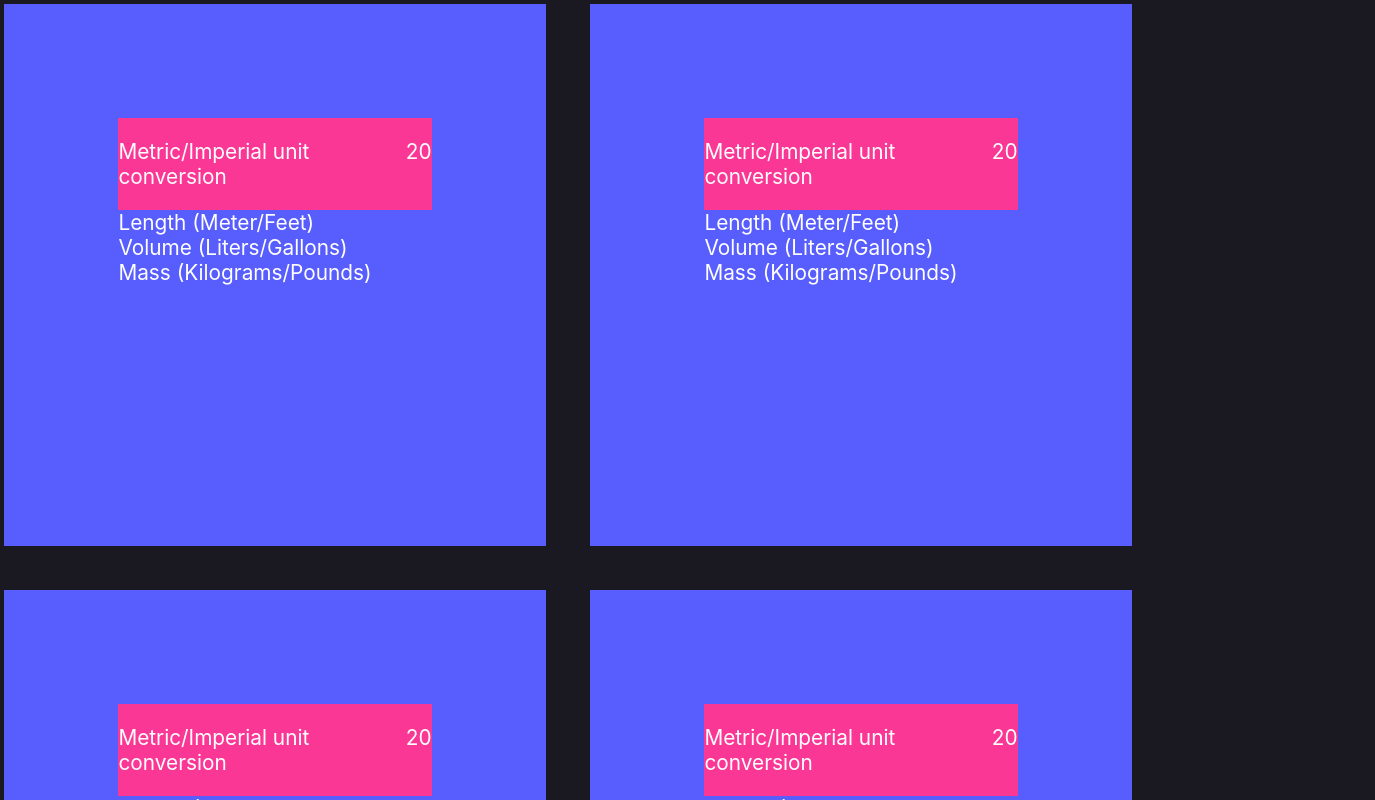
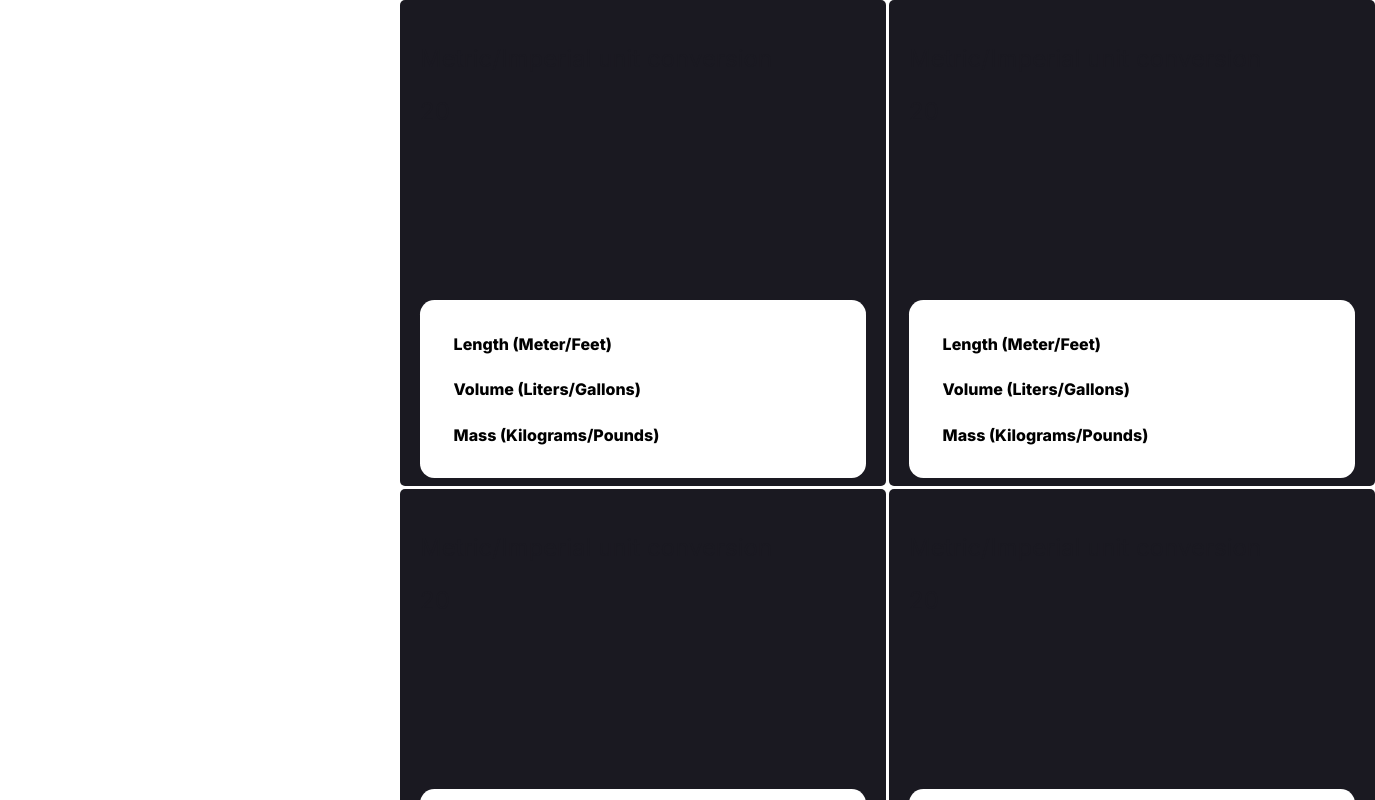
Before and after one commit to datumcoder/unit_converter, a React (Vite) app: page / in a window 1280 px wide. Shown: the top 800 px of the page, 1375 px wide, since content can reach past the window. Built offline with nearby package versions, Linux system fonts and the light colour scheme.

Commit message:
Updated jsx and scss files

```diff
--- a/src/App.scss
+++ b/src/App.scss
@@ -1,12 +1,12 @@
-@import url('https://fonts.googleapis.com/css2?family=Share+Tech+Mono&display=swap');
-@import url("https://cdn.jsdelivr.net/npm/bootstrap-icons@1.5.0/font/bootstrap-icons.css");
+@import url('https://fonts.googleapis.com/css2?family=Inter:wght@800&display=swap');
 
 //background colors:
 $color-1:#585DFE;
 $color-2:#FB3796;
 $color-3:#1A1921;
 $bg-content:#ffffff;
-$bg-text:#ffffff;
+$text_white:#ffffff;
+$text_black:#000;
 
 
 $body-font:'Share Tech Mono',
@@ -22,52 +22,84 @@ $hdtv : 1920px;
 body {
     margin: 0;
     padding: 0;
-    background-color: $color-3;
+    // background-color: $color-3;
 
 }
 
 .container{
 
-max-width: 960px;
-margin: 0;
-display:grid;
-grid-template-columns: 34.375rem 34.375rem;
-grid-template-rows: 34.375rem 34.375rem;
-grid-gap: 36px;
+  display: grid;
+  grid-gap: 3px;
+  grid-template-columns: 30.375em 30.375em;
+  grid-template-rows: 30.375em 30.375em;
+  padding-left:25rem;
 
+    color: $color-3;
+    border:$color-3;
+
+}
+
+.box{
+
+    background-color: $color-3;
+    border-radius: 5px;
+    padding: 20px;
+    font-size: 150%;
+    border: $color-1;
+}
+.box_in{
+
+    background-color: $bg-content;
+    font-size:1.5em;
+    padding: 1.3rem;
+    border-radius: 0.4em;
+    position:relative;
+    top:150px;
+    z-index:2;
+
+}
+
+.length,.vol,.mass{
+    display:flex;
+    justify-content: left;
+    font-size: 1rem;
+    padding: 0.8rem;
+    color: $text_black;
+    font-family: 'Inter', sans-serif;
 
 
 }
 
-.card_1,.card_2{
-background:$color-1;
-color: $bg-text;
-font-size: 1.3em;
-padding: 5.5em;
-border: $color-3 0.2em solid;
-}
-.card_3,.card_4{
-
-background:$color-1;
-color: $bg-text;
-font-size: 1.3em;
-padding: 5.5em;
-border: $color-3 0.2em solid;
-
-}
 
 
-.card-title-top{
-display: flex;
-align-items: flex-start;
-background:$color-2;
+// .card_1,.card_2{
+// background:$color-1;
+// color: $bg-text;
+// font-size: 1.3em;
+// padding: 5.5em;
+// border: $color-3 0.2em solid;
+// }
+// .card_3,.card_4{
 
-}
-.card-title-bottom{
-display: flex;
+// background:$color-1;
+// color: $bg-text;
+// font-size: 1.3em;
+// padding: 5.5em;
+// border: $color-3 0.2em solid;
 
-background:$color-2;
+// }
+
+
+// .card-title-top{
+// display: flex;
+// align-items: flex-start;
+// background:$color-2;
+
+// }
+// .card-title-bottom{
+// display: flex;
+// background:$color-2;
 
 
 
-}
+// }
--- a/src/components/Fourblocks.jsx
+++ b/src/components/Fourblocks.jsx
@@ -1,52 +1,59 @@
 function Fourblocks() {
   return (
     <div className="container">
-      <div className="card_1">
+      <div className="box 1">
         <div className="content">
           <div className="card-title-top">
             <p className="main-title">Metric/Imperial unit conversion</p>
             <p className="conversion">20</p>
           </div>
-
+          <div className="box_in A">
           <div className="length">Length (Meter/Feet)</div>
           <div className="vol">Volume (Liters/Gallons)</div>
-          <div className="mass">Mass (Kilograms/Pounds)</div>
+            <div className="mass">Mass (Kilograms/Pounds)</div>
+            </div>
         </div>
       </div>
-      <div className="card_2">
+      <div className="box 2">
         <div className="content">
           <div className="card-title-top">
             <p className="main-title">Metric/Imperial unit conversion</p>
             <p className="conversion">20</p>
           </div>
+            <div className="box_in b">
           <div className="length">Length (Meter/Feet)</div>
           <div className="vol">Volume (Liters/Gallons)</div>
-          <div className="mass">Mass (Kilograms/Pounds)</div>
+            <div className="mass">Mass (Kilograms/Pounds)</div>
+          </div>
         </div>
       </div>
-      <div className="card_3">
+      <div className="box 3">
         <div className="content">
-          <div className="card-title-bottom">
+          <div className="card-title-top">
             <p className="main-title">Metric/Imperial unit conversion</p>
             <p className="conversion">20</p>
           </div>
+          <div className="box_in c">
           <div className="length">Length (Meter/Feet)</div>
           <div className="vol">Volume (Liters/Gallons)</div>
-          <div className="mass">Mass (Kilograms/Pounds)</div>
+            <div className="mass">Mass (Kilograms/Pounds)</div>
+            </div>
         </div>
       </div>
-      <div className="card_4">
+      <div className="box 4">
         <div className="content">
-          <div className="card-title-bottom">
+          <div className="card-title-top">
             <p className="main-title">Metric/Imperial unit conversion</p>
             <p className="conversion">20</p>
           </div>
+          <div className="box_in D">
           <div className="length">Length (Meter/Feet)</div>
           <div className="vol">Volume (Liters/Gallons)</div>
-          <div className="mass">Mass (Kilograms/Pounds)</div>
+            <div className="mass">Mass (Kilograms/Pounds)</div>
+          </div>
         </div>
       </div>
-    </div>
+ </div>
   );
 }
 
```
